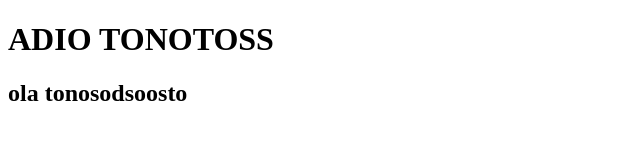
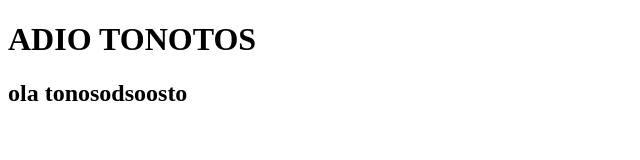
Before and after one commit to RojasReynosa/Prueba, a plain HTML site: page index.html in a window 1280 px wide. Shown: the full height of the page, 0-640 px from the left. Drawn offline with Linux system fonts and the light colour scheme.

Commit message:
Cambio xD

```diff
--- a/index.html
+++ b/index.html
@@ -6,7 +6,7 @@
     <title>Document</title>
   </head>
   <body>
-    <h1>ADIO TONOTOSS</h1>
+    <h1>ADIO TONOTOS</h1>
     <h2>ola tonosodsoosto</h2>
   </body>
 </html>
```
